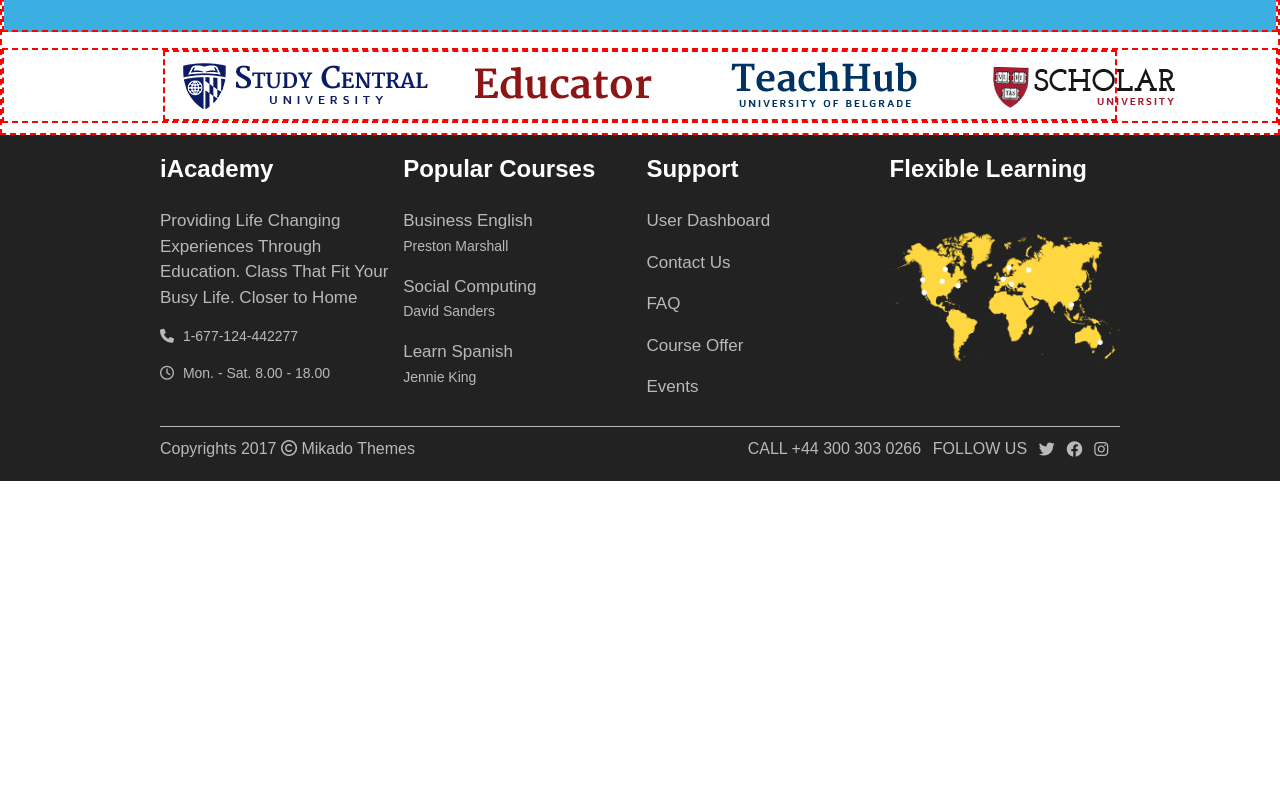
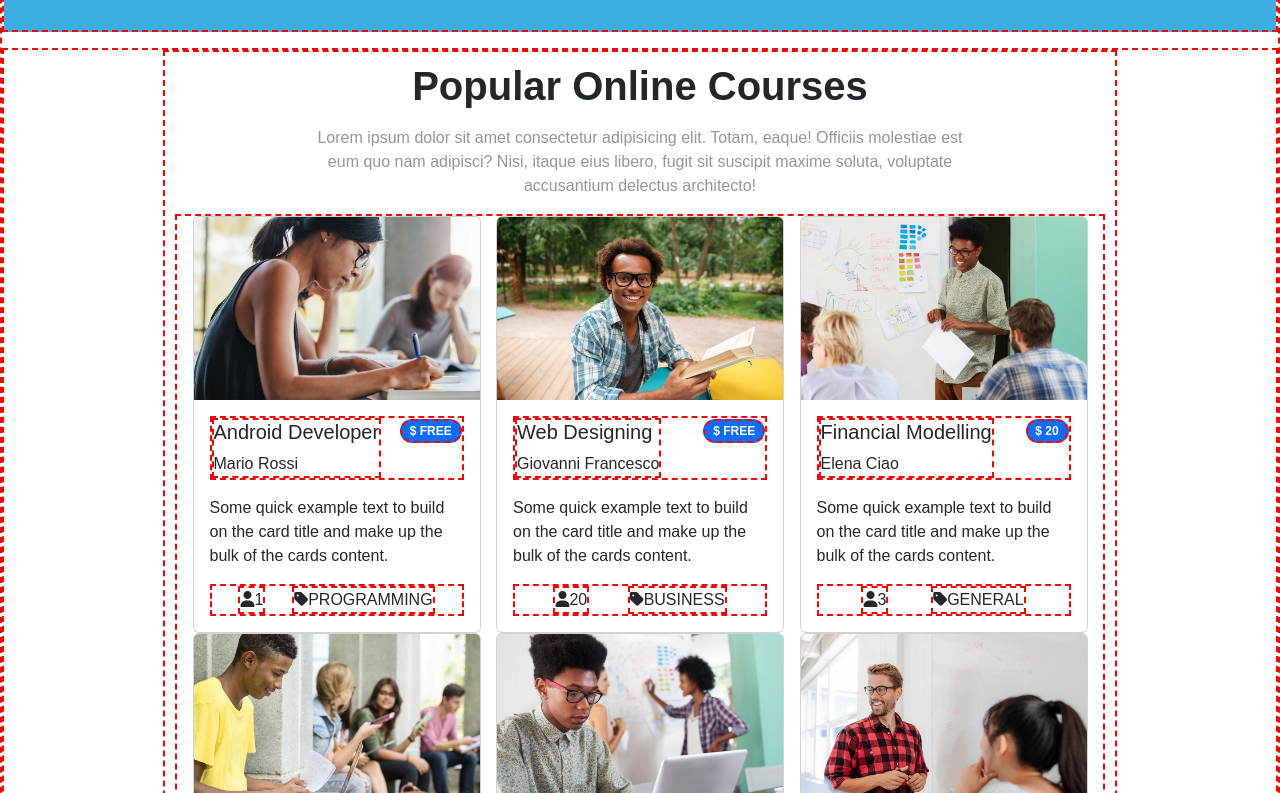
Before and after one commit to andreabellome/proj-html-vuejs, a Vue app: page / in a window 1280 px wide. Shown: the part 2347-3140 px from the top of the page. Before the commit the page ends 2828 px from the top, so only its background shows below. Built offline with nearby package versions, Linux system fonts and the light colour scheme.

Commit message:
main carousel

```diff
--- a/src/App.vue
+++ b/src/App.vue
@@ -27,7 +27,8 @@ export default {
 
   <!-- main -->
   <MainComp :datiFirstDiv="store.firstDivObj" :carouselInfo="store.carouselObjMain"
-    :currActiveCar="store.currActiveCarMain" :clientLogos="store.clientlogos" />
+    :currActiveCar="store.currActiveCarMain" :clientLogos="store.clientlogos"
+    :secondCarObj="store.carouselSecondObjMain" />
 
   <!-- footer -->
   <FooterComp :datiFooter="store.footerObj" />
--- a/src/components/MainComp.vue
+++ b/src/components/MainComp.vue
@@ -37,7 +37,7 @@
             </p>
 
             <div class="width-70 margin-auto">
-                <img src="../assets/new-image.png" class="img-fluid">
+                <img src="../assets/h5-img-1.jpg" class="img-fluid">
             </div>
 
         </div>
@@ -110,10 +110,93 @@
                         @click="updateCurrActive(index)"></i>
                 </div>
 
-
             </div>
         </div>
         <!-- end: div with carousel -->
+
+        <!-- start: carousel popular courses -->
+        <div class="debug mb-3 flex align-it-center" style="min-height: 500px;">
+
+            <div class="debug default-div flex flex-dir-col align-it-center just-cont-center">
+
+                <h2 class="text-bold mb-3 font-size-40">
+                    Popular Online Courses
+                </h2>
+
+                <p class="text-center width-70" style="color: #959595;">
+                    Lorem ipsum dolor sit amet consectetur adipisicing elit. Totam, eaque! Officiis molestiae est eum quo
+                    nam adipisci? Nisi, itaque eius libero, fugit sit suscipit maxime soluta, voluptate accusantium delectus
+                    architecto!
+                </p>
+
+                <!-- start: div with 3 cards -->
+                <div class="debug mb-3 flex flex-dir-row width-100p100 just-cont-evenly flex-wrap">
+
+
+                    <!-- start: card -->
+                    <div v-for="(ELEMCARD, IDXCARD) in secondCarObj" class="card" style="width: 18rem;">
+
+                        <img :src="ELEMCARD.imgpath" class="card-img-top" :alt="ELEMCARD.title">
+
+                        <div class="card-body">
+                            <div class="debug flex flex-dir-row just-cont-between mb-3">
+                                <div class="debug">
+                                    <h5 class="card-title">
+                                        {{ ELEMCARD.title }}
+                                    </h5>
+                                    <span>
+                                        {{ ELEMCARD.teacher }}
+                                    </span>
+                                </div>
+
+                                <div>
+                                    <span class="badge rounded-pill text-bg-primary debug" style="display: inline-block;">
+                                        &#36 {{ ELEMCARD.price }}
+                                    </span>
+                                </div>
+
+                            </div>
+
+                            <p class="card-text">
+                                {{ ELEMCARD.content }}
+                            </p>
+
+                            <div class="debug flex flex-dir-row just-cont-evenly">
+                                <div class="debug">
+                                    <i class="fa-solid fa-user"></i>
+                                    <span>
+                                        {{ ELEMCARD.students }}
+                                    </span>
+                                </div>
+
+                                <div class="debug">
+                                    <i class="fa-solid fa-tag"></i>
+                                    <span class="text-uppercase">
+                                        {{ ELEMCARD.type }}
+                                    </span>
+                                </div>
+                            </div>
+
+
+
+                        </div>
+                    </div>
+                    <!-- end: card -->
+
+
+                </div>
+                <!-- end: div with 3 cards -->
+
+                <div class="debug width-20 flex flex-dir-row just-cont-evenly">
+                    <i v-for="(elem, index) in daticarousel" class="fa-solid"
+                        v-bind:class="[index == curractive ? 'fa-circle-dot' : 'fa-circle']"
+                        @click="updateCurrActive(index)"></i>
+                </div>
+
+            </div>
+
+        </div>
+        <!-- end: carousel popular courses -->
 
 
         <!-- start: client logos -->
@@ -135,7 +218,7 @@
 <script>
 export default {
     name: 'MainComp',
-    props: ['datiFirstDiv', 'carouselInfo', 'currActiveCar', 'clientLogos'],
+    props: ['datiFirstDiv', 'carouselInfo', 'currActiveCar', 'clientLogos', 'secondCarObj'],
     data() {
         return {
             curractive: this.currActiveCar,
--- a/src/store.js
+++ b/src/store.js
@@ -106,6 +106,104 @@ export const store = reactive(
 
         ],
 
+        currActiveSecondCarMain: 1,
+
+        carouselSecondObjMain: [
+
+
+            {
+                title: 'Android Developer',
+                teacher: 'Mario Rossi',
+                content: 'Some quick example text to build on the card title and make up the bulk of the cards content.',
+                type: 'programming',
+                students: '1',
+                price: 'FREE',
+                imgpath: '../src/assets/course-1-f-img.jpg'
+            },
+            {
+                title: 'Web Designing',
+                teacher: 'Giovanni Francesco',
+                content: 'Some quick example text to build on the card title and make up the bulk of the cards content.',
+                type: 'Business',
+                students: '20',
+                price: 'FREE',
+                imgpath: '../src/assets/course-2-f-img.jpg'
+            },
+            {
+                title: 'Financial Modelling',
+                teacher: 'Elena Ciao',
+                content: 'Some quick example text to build on the card title and make up the bulk of the cards content.',
+                type: 'General',
+                students: '3',
+                price: '20',
+                imgpath: '../src/assets/course-3-f-img.jpg'
+            },
+
+
+
+
+            {
+                title: 'Android Developer',
+                teacher: 'Mario Rossi',
+                content: 'Some quick example text to build on the card title and make up the bulk of the cards content.',
+                type: 'programming',
+                students: '1',
+                price: 'FREE',
+                imgpath: '../src/assets/course-4-f-img.jpg'
+            },
+            {
+                title: 'Web Designing',
+                teacher: 'Giovanni Francesco',
+                content: 'Some quick example text to build on the card title and make up the bulk of the cards content.',
+                type: 'programming',
+                students: '20',
+                price: 'FREE',
+                imgpath: '../src/assets/course-5-f-img.jpg'
+            },
+            {
+                title: 'Financial Modelling',
+                teacher: 'Elena Ciao',
+                content: 'Some quick example text to build on the card title and make up the bulk of the cards content.',
+                type: 'programming',
+                students: '3',
+                price: '20',
+                imgpath: '../src/assets/course-6-f-img.jpg'
+            },
+
+
+
+
+            {
+                title: 'Android Developer',
+                teacher: 'Mario Rossi',
+                content: 'Some quick example text to build on the card title and make up the bulk of the cards content.',
+                type: 'programming',
+                students: '1',
+                price: 'FREE',
+                imgpath: '../src/assets/course-7-f-img.jpg'
+            },
+            {
+                title: 'Web Designing',
+                teacher: 'Giovanni Francesco',
+                content: 'Some quick example text to build on the card title and make up the bulk of the cards content.',
+                type: 'programming',
+                students: '20',
+                price: 'FREE',
+                imgpath: '../src/assets/course-8-f-img.jpg'
+            },
+            {
+                title: 'Financial Modelling',
+                teacher: 'Elena Ciao',
+                content: 'Some quick example text to build on the card title and make up the bulk of the cards content.',
+                type: 'programming',
+                students: '3',
+                price: '20',
+                imgpath: '../src/assets/course-9-f-img.jpg'
+            }
+
+
+        ],
+
         /* end: main info */
 
         /* start: object with footer info */
```
